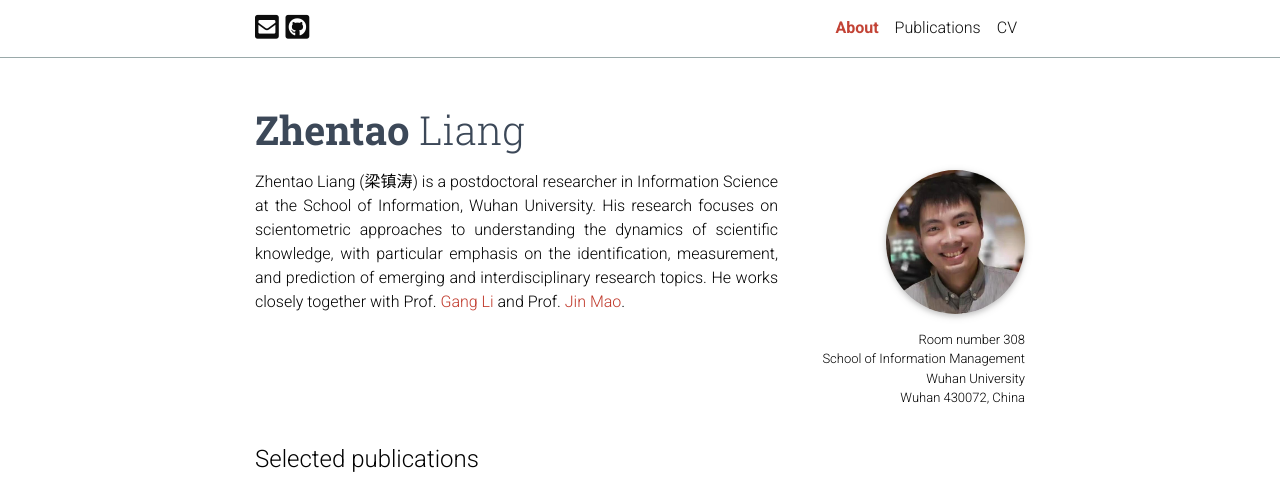
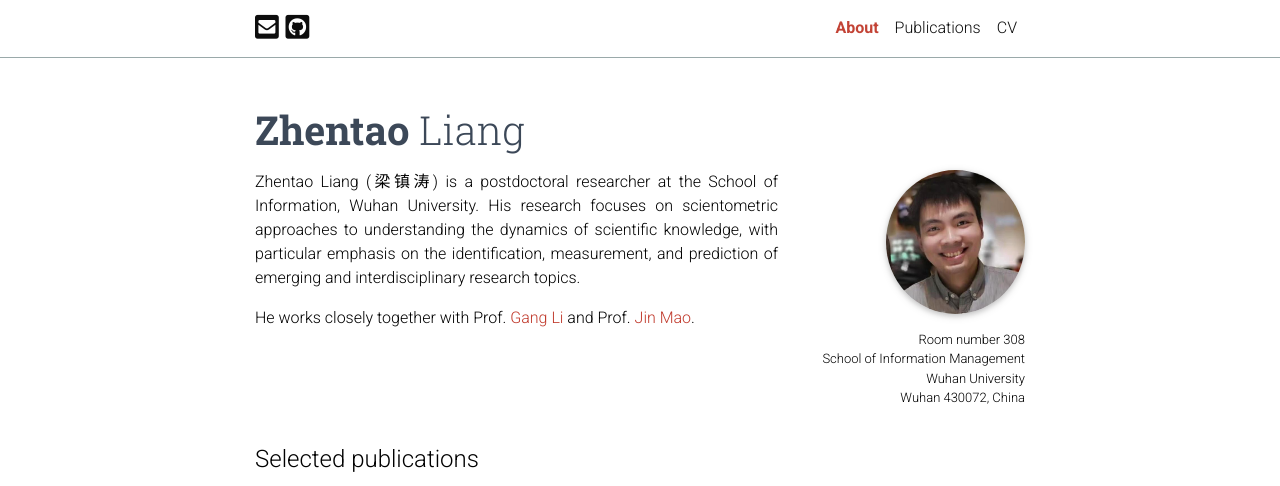
Before and after one commit to tomleung1996/tomleung1996.github.io, a Jekyll site: the page built from _pages/about.md, in a window 1280 px wide, cut to the strip 0-486 px from the top of the page. Built offline with Jekyll 4.4.1, drawn with Linux system fonts in a browser that asks for light colours; comment, search, counter and statistics services are not loaded; a style sheet for code colours, icons or effects is not loaded.

Commit message:
update about

```diff
--- a/_pages/about.md
+++ b/_pages/about.md
@@ -19,4 +19,6 @@ selected_papers: true # includes a list of papers marked as "selected={true}"
 social: false  # includes social icons at the bottom of the page
 ---
 
-Zhentao Liang (梁镇涛) is a postdoctoral researcher in Information Science at the School of Information, Wuhan University. His research focuses on scientometric approaches to understanding the dynamics of scientific knowledge, with particular emphasis on the identification, measurement, and prediction of emerging and interdisciplinary research topics. He works closely together with Prof. [Gang Li](https://sim.whu.edu.cn/info/1560/13323.htm) and Prof. [Jin Mao](https://jszy.whu.edu.cn/maojin).
+Zhentao Liang (梁镇涛) is a postdoctoral researcher at the School of Information, Wuhan University. His research focuses on scientometric approaches to understanding the dynamics of scientific knowledge, with particular emphasis on the identification, measurement, and prediction of emerging and interdisciplinary research topics.
+
+He works closely together with Prof. [Gang Li](https://sim.whu.edu.cn/info/1560/13323.htm) and Prof. [Jin Mao](https://jszy.whu.edu.cn/maojin).
```
